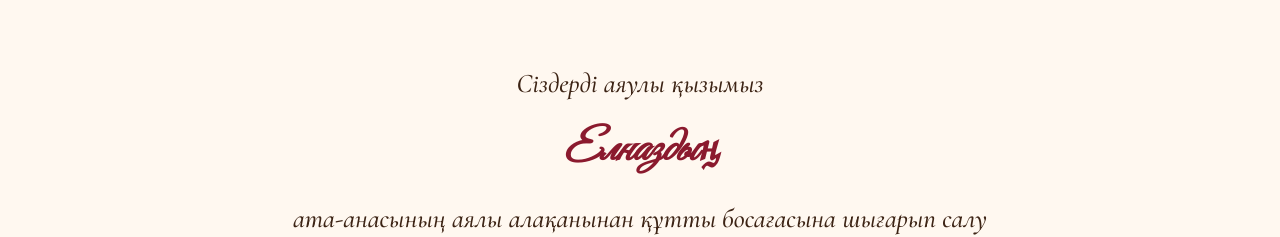
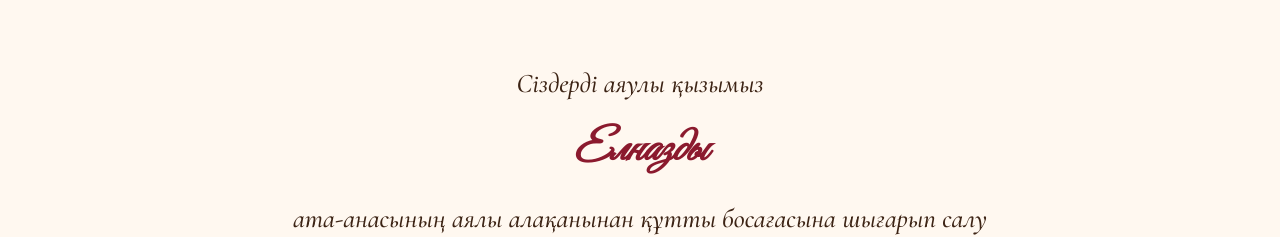
Before and after one commit to yerza06/yelnaz-invitation-letter, a React (Vite) app: page / in a window 1280 px wide. Shown: the part 1129-1366 px from the top of the page. Built offline with nearby package versions, Linux system fonts and the light colour scheme.

Commit message:
fix: Изменено тектс "Елназдың"  на "Елназды"

```diff
--- a/src/components/Invitation.tsx
+++ b/src/components/Invitation.tsx
@@ -8,7 +8,7 @@ export default function Invitation() {
                 <p className="inv-text reveal">
                     Құрметті ағайын-туыс, бауырлар,<br /><em>құда-жекжат, нағашы-жиен, бөлелер,</em><br />әріптестер және қадірлі дос-жарандар!
                     <br /><br />
-                    Сіздерді аяулы қызымыз <br /><strong><em>Елназдың</em></strong> <br />ата-анасының аялы алақанынан құтты босағасына шығарып салу рәсіміне арналған салтанатты ақ дастарқанымыздың қадірлі қонағы болуға шақырамыз!
+                    Сіздерді аяулы қызымыз <br /><strong><em>Елназды</em></strong> <br />ата-анасының аялы алақанынан құтты босағасына шығарып салу рәсіміне арналған салтанатты ақ дастарқанымыздың қадірлі қонағы болуға шақырамыз!
                 </p>
 
                 <div className="ornament-line reveal">
```
